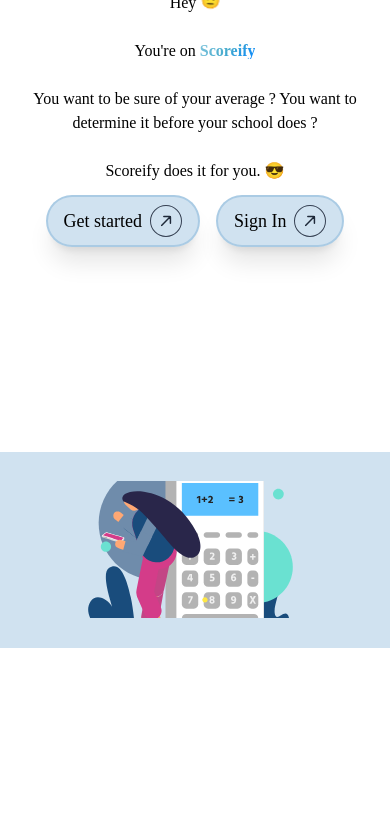
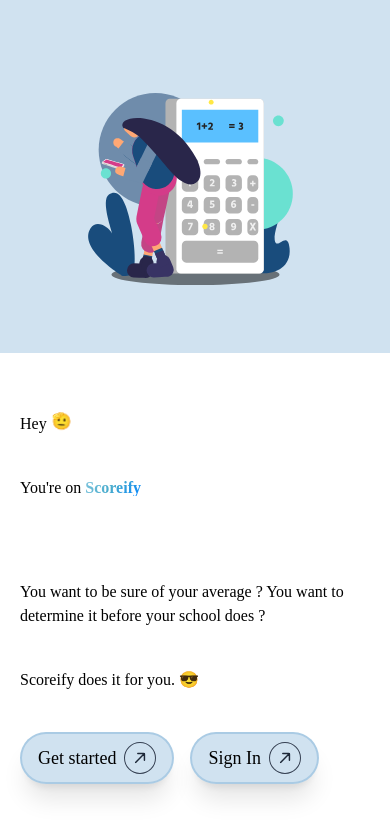
Before and after one commit to EssiJunior/exam-average-calculator, a React (Vite) app: page / in a window 390 px wide. Shown: the top 838 px of the page. Built offline with nearby package versions, Linux system fonts and the light colour scheme; a web font is replaced by a local one.

Commit message:
Minimalistically responsived Home

```diff
--- a/src/pages/Home.jsx
+++ b/src/pages/Home.jsx
@@ -17,8 +17,8 @@
   const navigate = useNavigate();
 
   return (
-    <main className="home h-dvh w-full relative grid grid-cols-1 lg:grid-cols-[1.5fr_2fr]">
-      <div className="introduction">
+    <main className="home h-dvh w-full relative grid lg:grid-rows-1  grid-cols-1 lg:grid-cols-[1.5fr_2fr] bg-white text-black">
+      <div className="p-5 flex flex-col justify-center items-start gap-10 order-2 lg:order-1">
         <p>
           Hey <span className="salute-emoji">🫡</span>
         </p>
@@ -38,7 +38,7 @@
           <Button text="Sign In" handleClick={() => navigate('/signin')} />
         </div>
       </div>
-      <div className="illustration bg-secondary/20">
+      <div className="flex justify-center items-center bg-secondary/20 order-1 lg:order-2">
         <Lottie
           options={defaultOptions(calculate)}
           speed={0.5}
--- a/src/styles/home.css
+++ b/src/styles/home.css
@@ -1,191 +1,3 @@
-.home {
-    background-color: white;
-    color: black;
-
-    @media (max-width: 990px) {
-        flex-direction: column-reverse;
-    }
-
-    .introduction {
-        display: flex;
-        flex-direction: column;
-        justify-content: space-evenly;
-        align-items: flex-start;
-        padding: 2rem;
-        position: relative;
-
-        @media (max-width: 500px) {
-            height: 50%;
-            width: auto;
-            align-items: center;
-            justify-content: center;
-        }
-
-        @media (min-width: 501px) and (max-width: 700px) {
-            height: 50%;
-            width: 80%;
-            align-items: center;
-            justify-content: center;
-        }
-
-        @media (min-width: 701px) and (max-width: 990px) {
-            height: 50%;
-            width: 60%;
-            align-items: center;
-            justify-content: center;
-        }
-
-        .first {
-            width: 5rem;
-            height: 5rem;
-            position: absolute;
-            z-index: 3;
-            top: -25%;
-            left: -10%;
-            background-color: red;
-
-            @media (max-width: 500px) {
-                top: -10%;
-                left: -10%;
-            }
-
-            @media (min-width: 501px) and (max-width: 700px) {
-                top: -10%;
-                left: -15%;
-            }
-
-            @media (min-width: 701px) and (max-width: 990px) {
-                top: -10%;
-                left: -27%;
-            }
-        }
-
-        h1 {
-            font-size: 3rem;
-
-            @media (max-width: 500px) {
-                font-size: 2rem;
-            }
-        }
-
-        .cta {
-            display: flex;
-            padding: 10px 15px;
-            text-decoration: none;
-            font-size: 15px;
-            color: white;
-            background: #0d4d8b;
-            transition: 1s;
-            box-shadow: 6px 6px 0 black;
-            transform: skewX(-15deg);
-        }
-
-        .cta:focus {
-            outline: none;
-        }
-
-        .cta:hover {
-            transition: 0.5s;
-            box-shadow: 10px 10px 0 red;
-        }
-
-        .cta span:nth-child(1) {
-            font-weight: 600;
-            display: flex;
-            justify-content: center;
-            align-items: center;
-        }
-
-        .cta span:nth-child(2) {
-            transition: 0.5s;
-            margin-right: 0px;
-        }
-
-        .cta:hover span:nth-child(2) {
-            transition: 0.5s;
-            margin-right: 45px;
-        }
-
-        /* span {
-            transform: skewX(15deg)
-        }
-
-        span:nth-child(2) {
-            width: 20px;
-            margin-left: 30px;
-            position: relative;
-            top: 12%;
-        } */
-
-        /**************SVG****************/
-        path.one {
-            transition: 0.4s;
-            transform: translateX(-60%);
-        }
-
-        path.two {
-            transition: 0.5s;
-            transform: translateX(-30%);
-        }
-
-        .cta:hover path.three {
-            animation: color_anim 1s infinite 0.2s;
-        }
-
-        .cta:hover path.one {
-            transform: translateX(0%);
-            animation: color_anim 1s infinite 0.6s;
-        }
-
-        .cta:hover path.two {
-            transform: translateX(0%);
-            animation: color_anim 1s infinite 0.4s;
-        }
-
-        /* SVG animations */
-        @keyframes color_anim {
-            0% {
-                fill: white;
-            }
-
-            50% {
-                fill: var(--secondary);
-            }
-
-            100% {
-                fill: white;
-            }
-        }
-    }
-
-    .illustration {
-        display: flex;
-        justify-content: center;
-        align-items: center;
-        position: relative;
-
-        @media (max-width: 990px) {
-            height: 50%;
-            width: 100%;
-            align-items: center;
-            justify-content: center;
-        }
-    }
-}
-
-h1,
-p {
-    @media (max-width: 700px) {
-        margin: 12px 0;
-        text-align: center;
-    }
-
-    @media (min-width: 701px) and (max-width: 990px) {
-        margin: 16px 0;
-        text-align: center;
-    }
-}
-
 .salute-emoji {
     display: inline-block;
     animation: salute 2s ease-in-out infinite;
```
